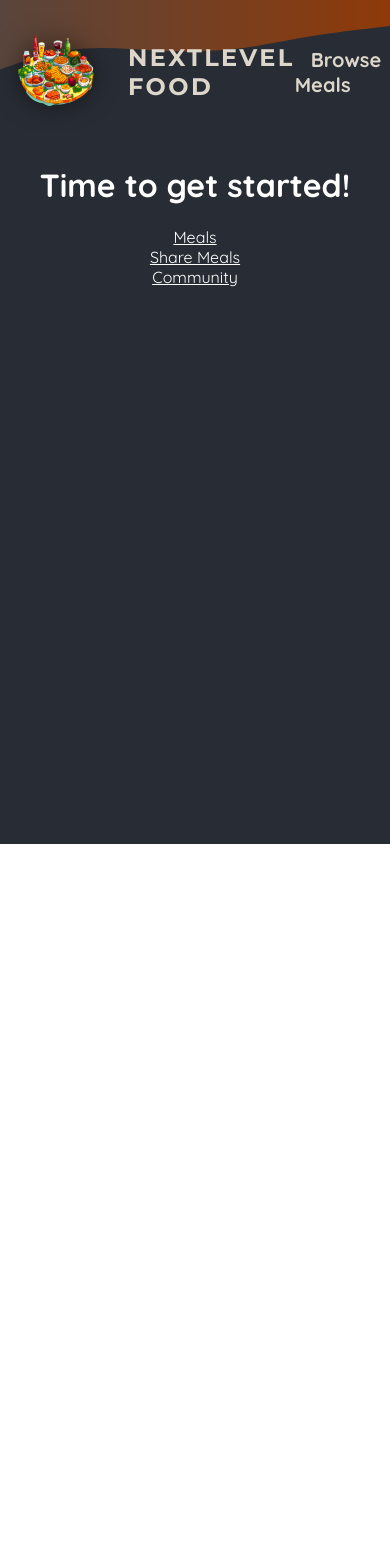
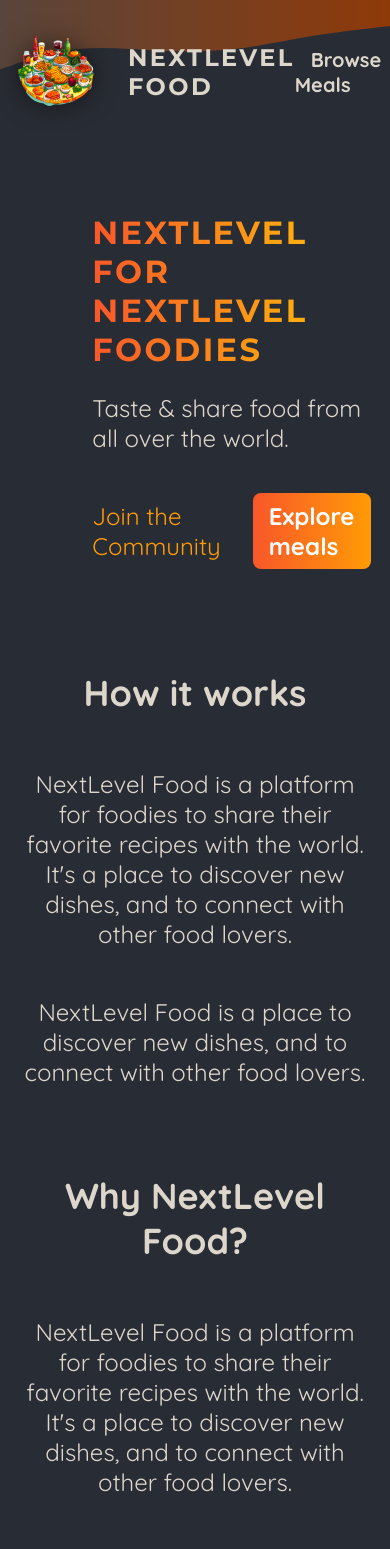
Before and after one commit to Harish1651999/fullstack-next-app, a Next.js app: page / in a window 390 px wide. Shown: the top 1549 px of the page. Before the commit the page ends 844 px from the top, so only its background shows below. Built offline with nearby package versions, Linux system fonts and the light colour scheme.

Commit message:
add home page content.

```diff
--- a/app/page.js
+++ b/app/page.js
@@ -1,29 +1,49 @@
 import Link from "next/link";
+import classes from "./page.module.css";
 
 export default function Home() {
   return (
-    <main>
-      <h1 style={{ color: "white", textAlign: "center" }}>
-        Time to get started!
-      </h1>
-      <Link
-        href="/meals"
-        style={{ color: "white", textAlign: "center", display: "block" }}
-      >
-        Meals
-      </Link>
-      <Link
-        href="/meals/share"
-        style={{ color: "white", textAlign: "center", display: "block" }}
-      >
-        Share Meals
-      </Link>
-      <Link
-        href="/community"
-        style={{ color: "white", textAlign: "center", display: "block" }}
-      >
-        Community
-      </Link>
-    </main>
+    <>
+      <header className={classes.header}>
+        <div className={classes.slideshow}></div>
+        <div>
+          <div className={classes.hero}>
+            <h1>NextLevel For NextLevel Foodies</h1>
+            <p>Taste & share food from all over the world.</p>
+          </div>
+          <div className={classes.cta}>
+            <Link href="/community">Join the Community</Link>
+            <Link href="/meals">Explore meals</Link>
+          </div>
+        </div>
+      </header>
+      <main>
+        <section className={classes.section}>
+          <h2>How it works</h2>
+          <p>
+            NextLevel Food is a platform for foodies to share their favorite
+            recipes with the world. It&apos;s a place to discover new dishes,
+            and to connect with other food lovers.
+          </p>
+          <p>
+            NextLevel Food is a place to discover new dishes, and to connect
+            with other food lovers.
+          </p>
+        </section>
+
+        <section className={classes.section}>
+          <h2>Why NextLevel Food?</h2>
+          <p>
+            NextLevel Food is a platform for foodies to share their favorite
+            recipes with the world. It&apos;s a place to discover new dishes,
+            and to connect with other food lovers.
+          </p>
+          <p>
+            NextLevel Food is a place to discover new dishes, and to connect
+            with other food lovers.
+          </p>
+        </section>
+      </main>
+    </>
   );
 }
--- a/app/page.module.css
+++ b/app/page.module.css
@@ -1,230 +1,75 @@
-.main {
+.header {
+  display: flex;
+  gap: 3rem;
+  margin: 3rem auto;
+  width: 90%;
+  max-width: 75rem;
+}
+
+.slideshow {
+  width: 40rem;
+  height: 25rem;
+}
+
+.hero {
+  color: #ddd6cb;
+  font-size: 1.5rem;
+}
+
+.hero h1 {
+  font-size: 2rem;
+  font-weight: bold;
+  font-family: 'Montserrat', sans-serif;
+  letter-spacing: 0.15rem;
+  text-transform: uppercase;
+  background: linear-gradient(90deg, #f9572a, #ffc905);
+  background-clip: text;
+  -webkit-background-clip: text;
+  -webkit-text-fill-color: transparent;
+}
+
+.cta {
+  font-size: 1.5rem;
+  display: flex;
+  gap: 1rem;
+}
+
+.cta a {
+  display: inline-block;
+  margin-top: 1rem;
+  padding: 0.5rem 1rem;
+  border-radius: 0.5rem;
+  background: linear-gradient(90deg, #f9572a, #ff9b05);
+  color: #ffffff;
+  font-weight: bold;
+  text-decoration: none;
+}
+
+.cta a:hover,
+.cta a:active {
+  background: linear-gradient(90deg, #fd4715, #f9b241);
+}
+
+.cta a:first-child {
+  background: transparent;
+  font-weight: normal;
+  color: #ff9b05;
+  padding-left: 0;
+}
+
+.cta a:first-child:hover,
+.cta a:first-child:active {
+  background: transparent;
+  color: #f9b241;
+}
+
+.section {
   display: flex;
   flex-direction: column;
-  justify-content: space-between;
-  align-items: center;
-  padding: 6rem;
-  min-height: 100vh;
+  color: #ddd6cb;
+  font-size: 1.5rem;
+  max-width: 50rem;
+  width: 90%;
+  margin: 2rem auto;
+  text-align: center;
 }
-
-.description {
-  display: inherit;
-  justify-content: inherit;
-  align-items: inherit;
-  font-size: 0.85rem;
-  max-width: var(--max-width);
-  width: 100%;
-  z-index: 2;
-  font-family: var(--font-mono);
-}
-
-.description a {
-  display: flex;
-  justify-content: center;
-  align-items: center;
-  gap: 0.5rem;
-}
-
-.description p {
-  position: relative;
-  margin: 0;
-  padding: 1rem;
-  background-color: rgba(var(--callout-rgb), 0.5);
-  border: 1px solid rgba(var(--callout-border-rgb), 0.3);
-  border-radius: var(--border-radius);
-}
-
-.code {
-  font-weight: 700;
-  font-family: var(--font-mono);
-}
-
-.grid {
-  display: grid;
-  grid-template-columns: repeat(4, minmax(25%, auto));
-  max-width: 100%;
-  width: var(--max-width);
-}
-
-.card {
-  padding: 1rem 1.2rem;
-  border-radius: var(--border-radius);
-  background: rgba(var(--card-rgb), 0);
-  border: 1px solid rgba(var(--card-border-rgb), 0);
-  transition: background 200ms, border 200ms;
-}
-
-.card span {
-  display: inline-block;
-  transition: transform 200ms;
-}
-
-.card h2 {
-  font-weight: 600;
-  margin-bottom: 0.7rem;
-}
-
-.card p {
-  margin: 0;
-  opacity: 0.6;
-  font-size: 0.9rem;
-  line-height: 1.5;
-  max-width: 30ch;
-  text-wrap: balance;
-}
-
-.center {
-  display: flex;
-  justify-content: center;
-  align-items: center;
-  position: relative;
-  padding: 4rem 0;
-}
-
-.center::before {
-  background: var(--secondary-glow);
-  border-radius: 50%;
-  width: 480px;
-  height: 360px;
-  margin-left: -400px;
-}
-
-.center::after {
-  background: var(--primary-glow);
-  width: 240px;
-  height: 180px;
-  z-index: -1;
-}
-
-.center::before,
-.center::after {
-  content: "";
-  left: 50%;
-  position: absolute;
-  filter: blur(45px);
-  transform: translateZ(0);
-}
-
-.logo {
-  position: relative;
-}
-/* Enable hover only on non-touch devices */
-@media (hover: hover) and (pointer: fine) {
-  .card:hover {
-    background: rgba(var(--card-rgb), 0.1);
-    border: 1px solid rgba(var(--card-border-rgb), 0.15);
-  }
-
-  .card:hover span {
-    transform: translateX(4px);
-  }
-}
-
-@media (prefers-reduced-motion) {
-  .card:hover span {
-    transform: none;
-  }
-}
-
-/* Mobile */
-@media (max-width: 700px) {
-  .content {
-    padding: 4rem;
-  }
-
-  .grid {
-    grid-template-columns: 1fr;
-    margin-bottom: 120px;
-    max-width: 320px;
-    text-align: center;
-  }
-
-  .card {
-    padding: 1rem 2.5rem;
-  }
-
-  .card h2 {
-    margin-bottom: 0.5rem;
-  }
-
-  .center {
-    padding: 8rem 0 6rem;
-  }
-
-  .center::before {
-    transform: none;
-    height: 300px;
-  }
-
-  .description {
-    font-size: 0.8rem;
-  }
-
-  .description a {
-    padding: 1rem;
-  }
-
-  .description p,
-  .description div {
-    display: flex;
-    justify-content: center;
-    position: fixed;
-    width: 100%;
-  }
-
-  .description p {
-    align-items: center;
-    inset: 0 0 auto;
-    padding: 2rem 1rem 1.4rem;
-    border-radius: 0;
-    border: none;
-    border-bottom: 1px solid rgba(var(--callout-border-rgb), 0.25);
-    background: linear-gradient(
-      to bottom,
-      rgba(var(--background-start-rgb), 1),
-      rgba(var(--callout-rgb), 0.5)
-    );
-    background-clip: padding-box;
-    backdrop-filter: blur(24px);
-  }
-
-  .description div {
-    align-items: flex-end;
-    pointer-events: none;
-    inset: auto 0 0;
-    padding: 2rem;
-    height: 200px;
-    background: linear-gradient(
-      to bottom,
-      transparent 0%,
-      rgb(var(--background-end-rgb)) 40%
-    );
-    z-index: 1;
-  }
-}
-
-/* Tablet and Smaller Desktop */
-@media (min-width: 701px) and (max-width: 1120px) {
-  .grid {
-    grid-template-columns: repeat(2, 50%);
-  }
-}
-
-@media (prefers-color-scheme: dark) {
-  .vercelLogo {
-    filter: invert(1);
-  }
-
-  .logo {
-    filter: invert(1) drop-shadow(0 0 0.3rem #ffffff70);
-  }
-}
-
-@keyframes rotate {
-  from {
-    transform: rotate(360deg);
-  }
-  to {
-    transform: rotate(0deg);
-  }
-}
```
